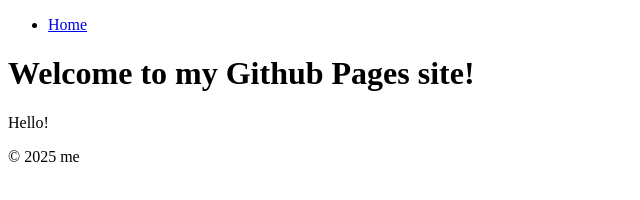
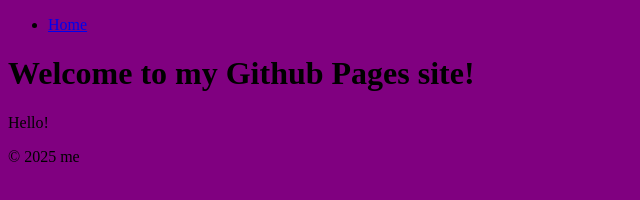
Before and after one commit to cdblaser/cdblaser.github.io, a plain HTML site: page index.html in a window 1280 px wide. Shown: the whole page, without its empty margins (0-640 px from the left). Drawn offline with Linux system fonts and the light colour scheme.

Commit message:
add style sheet

```diff
--- a/index.html
+++ b/index.html
@@ -3,6 +3,7 @@
   <head>
     <meta charset="UTF-8" />
     <meta name="viewport" content="width=device-width, initial-scale=1.0" />
+    <link rel="stylesheet" href="./styles.css" />
     <title>My Github Pages site!</title>
   </head>
   <body>
--- /dev/null
+++ b/styles.css
@@ -0,0 +1,3 @@
+body {
+  background: purple;
+}
```
